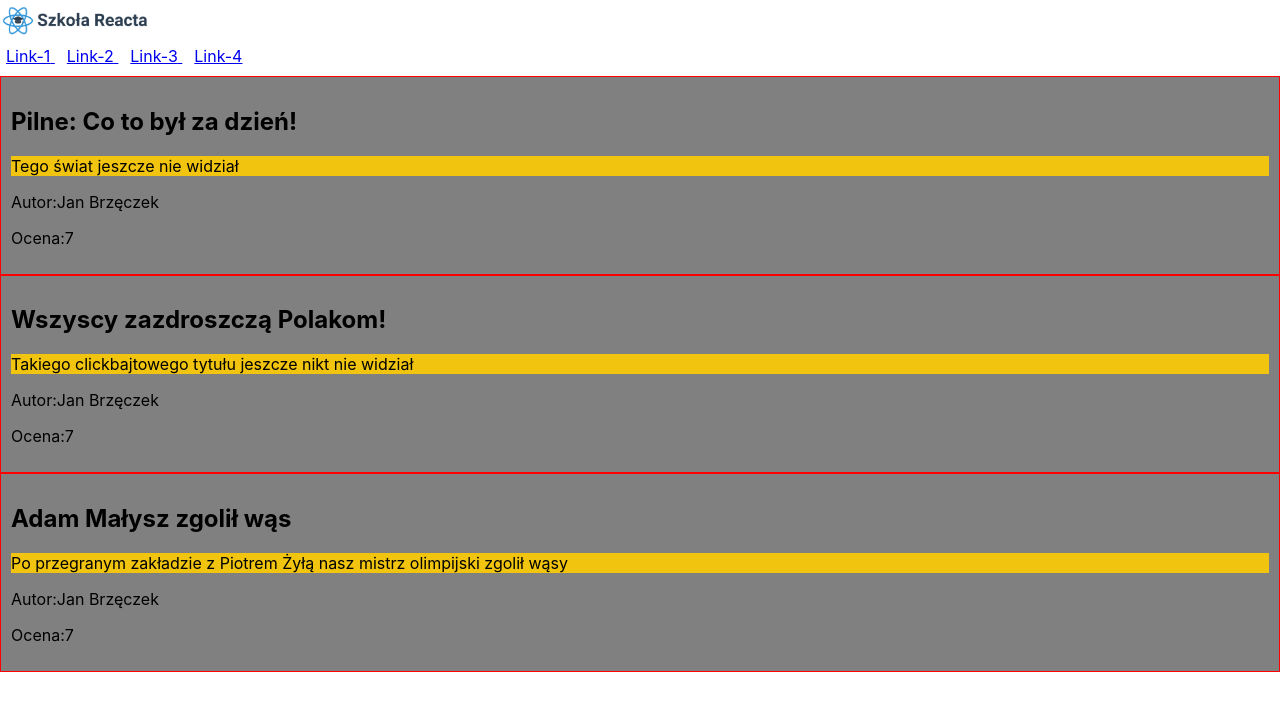
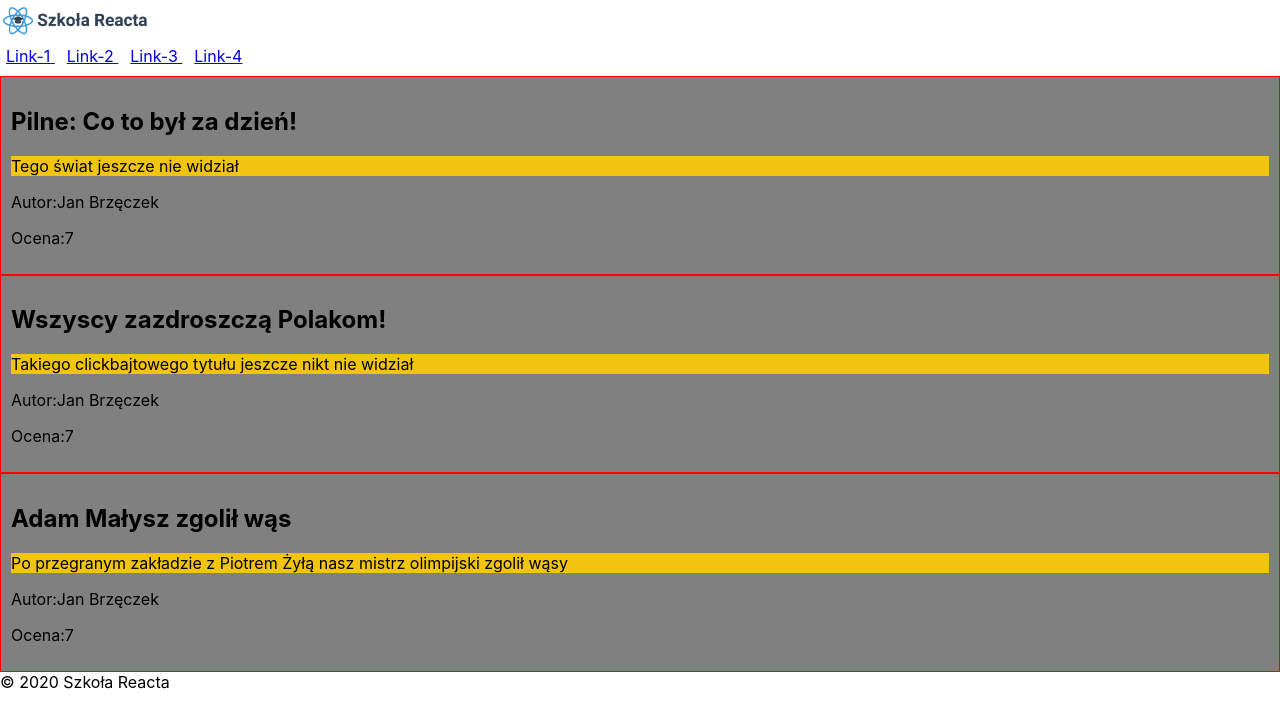
Before and after one commit to Edyta2801/Poligon-react-app, a React (Create React App) app: page / in a window 1280 px wide. Shown: the top 728 px of the page. Built offline with nearby package versions, Linux system fonts and the light colour scheme.

Commit message:
add Footer component

```diff
--- a/src/App.js
+++ b/src/App.js
@@ -4,6 +4,7 @@ import React from 'react';
 import Header from './components/Header';
 import Content from './components/Content';
 import Articles from './pages/Articles';
+import Footer from './components/Footer';
 import './App.css';
 
 function App() {
@@ -13,6 +14,7 @@ function App() {
       <Content>
         <Articles />
       </Content>
+      <Footer/>
     </div>
   );
 }
--- /dev/null
+++ b/src/components/Footer/Footer.js
@@ -0,0 +1,9 @@
+import React from 'react';
+
+function Footer (){
+    return(
+        <footer>&copy; 2020 Szkoła Reacta</footer>
+    );
+}
+
+export default Footer;
--- /dev/null
+++ b/src/components/Footer/index.js
@@ -0,0 +1 @@
+export {default} from './Footer';
```
